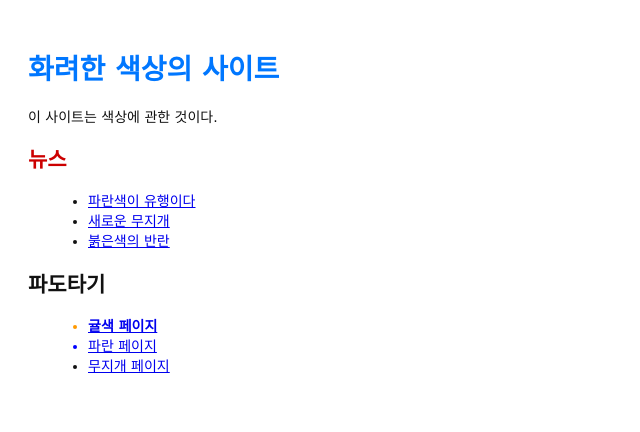
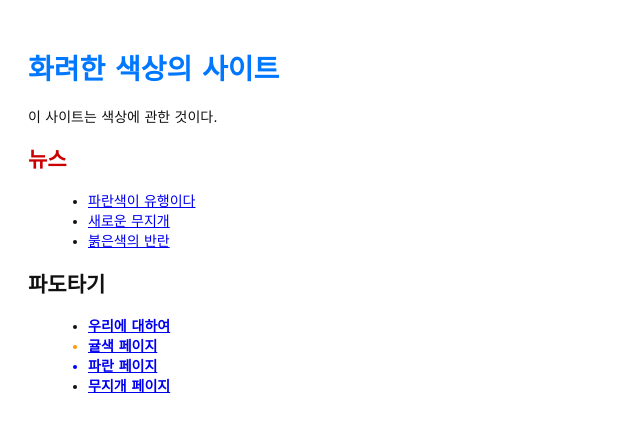
Before and after one commit to Cheol-Woo-Kim/my-git-repo2, a plain HTML site: page index.html in a window 1280 px wide. Shown: the whole page, without its empty margins (0-640 px from the left). Drawn offline with Linux system fonts and the light colour scheme.

Commit message:
홈페이지에 'about' 분할 링크 추가

```diff
--- a/index.html
+++ b/index.html
@@ -20,18 +20,20 @@
 
   <h2>파도타기</h2>
   <ul>
+	  <li style="font-weight:bold">
+		  <a href="about/index.html">우리에 대하여</a>
+	  </li>
 	  <li style="color:#F90; font-weight:bold">
 		  <a href="orange.html">귤색 페이지</a>
 	  </li>
-	  <li style="color:#00F">
+	  <li style="color:#00F; font-weight:bold">
 		  <a href="blue.html">파란 페이지</a>
 	  </li>
-	  <li>
-	  <a href="rainbow.html">무지개 페이지</a>
+	  <li style="font-weight:bold">
+		  <a href="rainbow.html">무지개 페이지</a>
 	  </li>
-</ul>
+  </ul>
 
-  </ul>
 </body>
 
 
```
